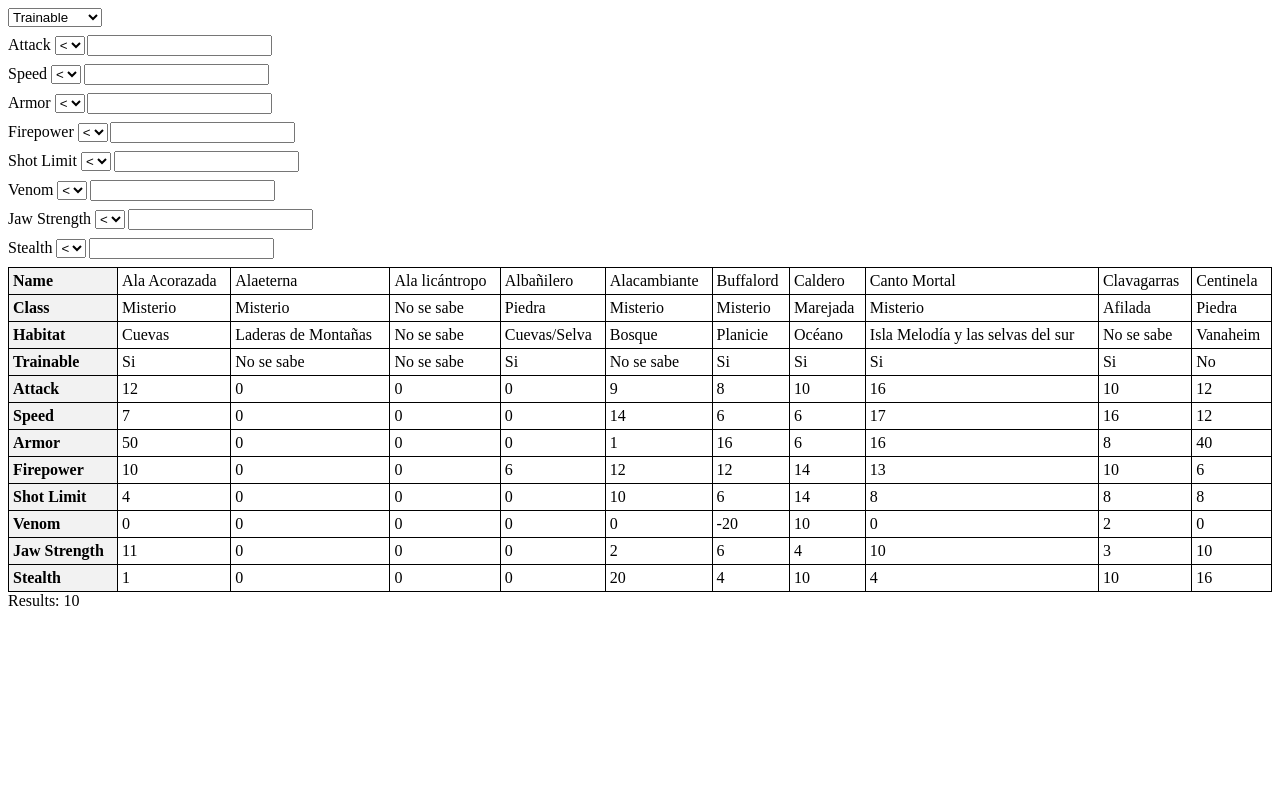
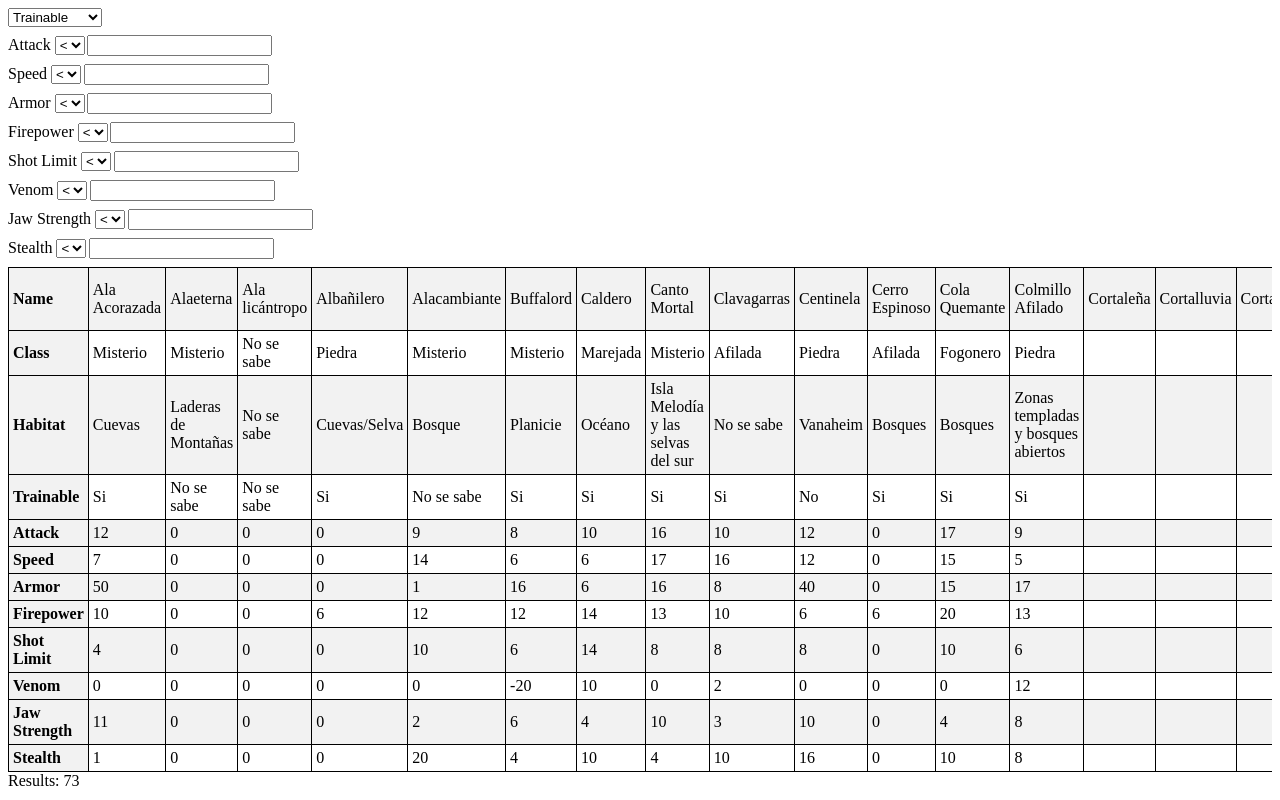
Before and after one commit to KrasniKot/chooseurdragon, a React (Create React App) app: page / in a window 1280 px wide. Built offline with nearby package versions, Linux system fonts and the light colour scheme.

Commit message:
some style to table and some dragons inserted

```diff
--- a/src/components/Table.jsx
+++ b/src/components/Table.jsx
@@ -4,7 +4,7 @@ export const Table = ({drgns}) => {
     return (
         <div className="table-container">
             <table className="dragon-table">
-                <tr>
+                <tr className='gray'>
                     <th>Name</th>
                     {drgns.map((dragon) => (<td>{dragon.name}</td>))}
                 </tr>
@@ -12,7 +12,7 @@ export const Table = ({drgns}) => {
                     <th>Class</th>
                     {drgns.map((dragon) => (<td>{dragon.type}</td>))}
                 </tr>
-                <tr>
+                <tr className='gray'>
                     <th>Habitat</th>
                     {drgns.map((dragon) => (<td>{dragon.habitat}</td>))}
                 </tr>
@@ -20,7 +20,7 @@ export const Table = ({drgns}) => {
                     <th>Trainable</th>
                     {drgns.map((dragon) => (<td>{dragon.trainable}</td>))}
                 </tr>
-                <tr>
+                <tr className='gray'>
                     <th>Attack</th>
                     {drgns.map((dragon) => (<td>{dragon.atk}</td>))}
                 </tr>
@@ -28,7 +28,7 @@ export const Table = ({drgns}) => {
                     <th>Speed</th>
                     {drgns.map((dragon) => (<td>{dragon.speed}</td>))}
                 </tr>
-                <tr>
+                <tr className='gray'>
                     <th>Armor</th>
                     {drgns.map((dragon) => (<td>{dragon.armor}</td>))}
                 </tr>
@@ -36,7 +36,7 @@ export const Table = ({drgns}) => {
                     <th>Firepower</th>
                     {drgns.map((dragon) => (<td>{dragon.firepower}</td>))}
                 </tr>
-                <tr>
+                <tr className='gray'>
                     <th>Shot Limit</th>
                     {drgns.map((dragon) => (<td>{dragon.shotlimit}</td>))}
                 </tr>
@@ -44,7 +44,7 @@ export const Table = ({drgns}) => {
                     <th>Venom</th>
                     {drgns.map((dragon) => (<td>{dragon.venom}</td>))}
                 </tr>
-                <tr>
+                <tr className='gray'>
                     <th>Jaw Strength</th>
                     {drgns.map((dragon) => (<td>{dragon.jawstrength}</td>))}
                 </tr>
--- a/src/dragons.js
+++ b/src/dragons.js
@@ -28,11 +28,9 @@ export const drgns = [
     new Drgn('Canto Mortal', 'Misterio', 'Isla Melodía y las selvas del sur', 'Si', 16, 17, 16, 13, 8, 0, 10, 4),
     new Drgn('Clavagarras', 'Afilada', 'No se sabe', 'Si', 10, 16, 8, 10, 8, 2, 3, 10),
     new Drgn('Centinela', 'Piedra', 'Vanaheim', 'No', 12, 12, 40, 6, 8, 0, 10, 16),
-]
-/*
-    new Drgn('Cerro Espinoso'),
-    new Drgn('Cola Quemante'),
-    new Drgn('Colmillo Afilado'),
+    new Drgn('Cerro Espinoso', 'Afilada', 'Bosques', 'Si', 0, 0, 0, 6, 0, 0, 0, 0),
+    new Drgn('Cola Quemante', 'Fogonero', 'Bosques', 'Si', 17, 15, 15, 20, 10, 0, 4, 10),
+    new Drgn('Colmillo Afilado', 'Piedra', 'Zonas templadas y bosques abiertos', 'Si', 9, 5, 17, 13, 6, 12, 8, 8),
     new Drgn('Cortaleña'),
     new Drgn('Cortalluvia'),
     new Drgn('Cortatormentas'),
@@ -95,4 +93,3 @@ export const drgns = [
     new Drgn('Trueno Tambor')
 
 ]
-*/
--- a/src/styles/table.css
+++ b/src/styles/table.css
@@ -16,3 +16,7 @@
 .dragon-table th {
     background-color: #f2f2f2;
 }
+
+tr.gray {
+    background-color: #f2f2f2;
+  }
```
